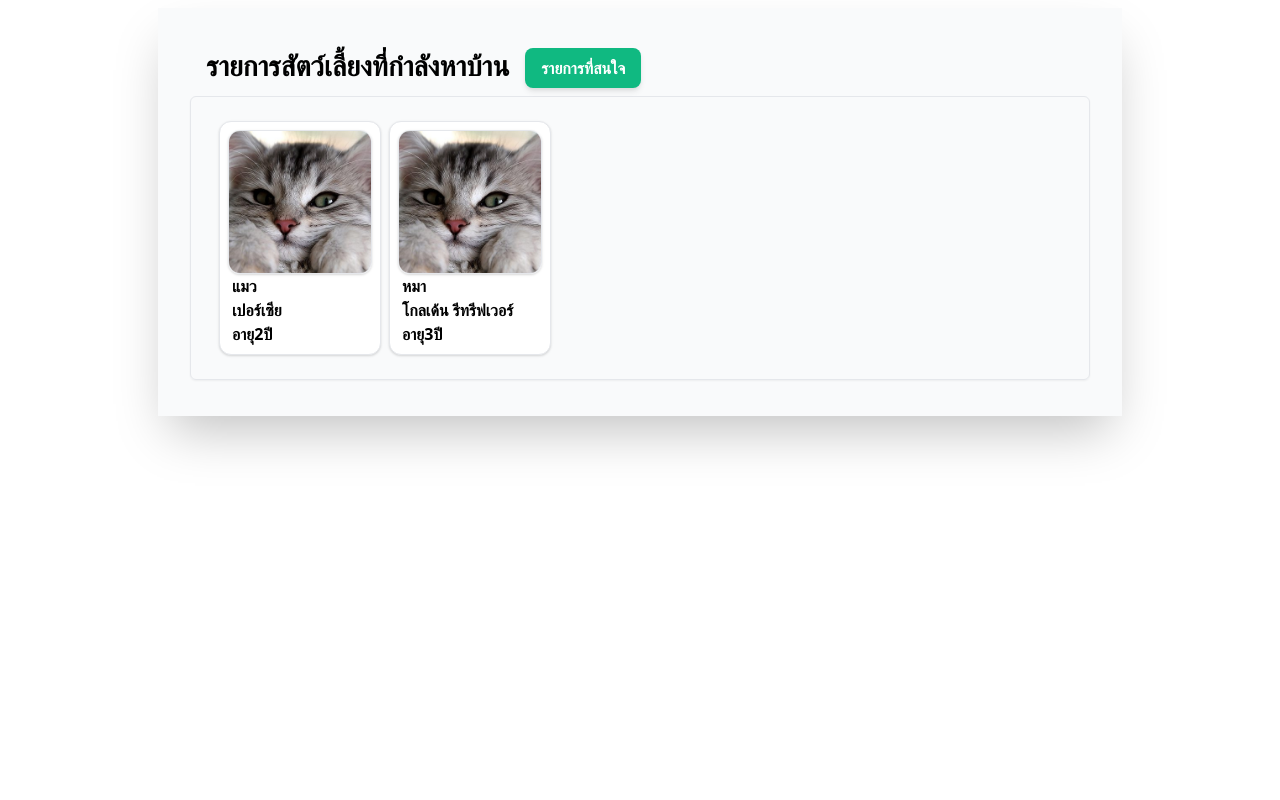
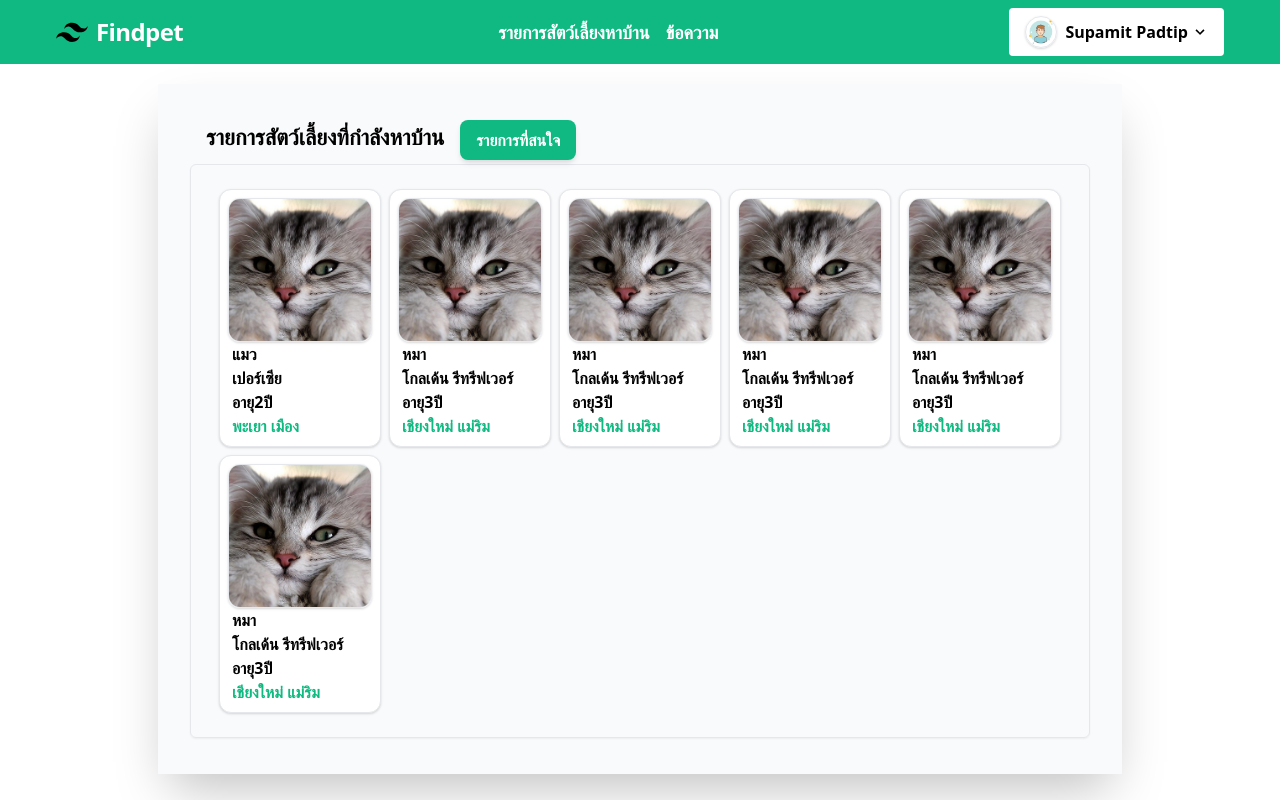
Before and after one commit to inzee86333/pet-new-home-front-end, a Next.js app: page /authenticated/finder/list_pet_finder in a window 1280 px wide. Built offline with nearby package versions, Linux system fonts and the light colour scheme.

Commit message:
Update navber, list_pet_finder

```diff
--- a/components/button.js
+++ b/components/button.js
@@ -1,6 +1,6 @@
 export function PrimaryButton({ label, onClick, type, className }) {
     return (
-        <button className={`px-4 py-2 my-2 bg-green-500 text-white font-semibold rounded-lg shadow-md hover:bg-green-700 focus:outline-none focus:ring-2 focus:ring-green-400 focus:ring-opacity-75 ${className}`}
+        <button className={`px-4 py-2 my-1 bg-green-500 text-white font-semibold rounded-lg shadow-md hover:bg-green-700 focus:outline-none focus:ring-2 focus:ring-green-400 focus:ring-opacity-75 ${className}`}
             type={type} onClick={onClick}>
             {label}
         </button>
@@ -9,7 +9,7 @@ export function PrimaryButton({ label, onClick, type, className }) {
 
 export function SecondaryButton({ label, onClick, type, className }) {
     return (
-        <button className={`px-4 py-2 my-2 rounded-full border border-green-600 text-green-600 max-w-max shadow-sm hover:bg-green-600 hover:text-white ${className}`}
+        <button className={`px-4 py-2 my-1 rounded-full border border-green-600 text-green-600 max-w-max shadow-sm hover:bg-green-600 hover:text-white ${className}`}
             type={type} onClick={onClick}>
             {label}
         </button>
@@ -22,12 +22,18 @@ export function TextButton({ label, href, type }) {
     );
 }
 
+export function TextMenuButton({ label, href, type, className }) {
+    return (
+        <a style={{fontSize: 18}} className={`text-white font-black hover:text-gray-200 ${className}`} href={href} type={type}>{label}</a>
+    );
+}
+
 export function CardInfoPetOwnerButton({ id, photo, type, age, species, sex, interested, message }) {
     return (
         <button className="w-full bg-white rounded-xl shadow border mb-2">
             <div className="flex flex-row py-3 px-6 justify-between">
                 <div className="flex flex-row">
-                    <img src={"/cat.jpg"} alt="" className="rounded-xl object-cover h-28 w-28 shadow border" />
+                    <img src={"/cat.jpg"} alt="" className="rounded-xl object-cover h-24 w-24 shadow border" />
                     <div className="px-4">
                         <div className="flex flex-row">
                             <div className="grid grid-cols-2">
@@ -69,7 +75,7 @@ export function CardInfoPetOwnerButton({ id, photo, type, age, species, sex, int
     );
 }
 
-export function CardInfoPetFinderButton({ id, photo, type, age, species, sex, interested }) {
+export function CardInfoPetFinderButton({ id, photo, type, age, species, sex, interested, province, district }) {
     return (
         <button className="w-max bg-white rounded-xl shadow border p-2 m-1">
             <div className="flex flex-col mx-auto w-max">
@@ -78,6 +84,7 @@ export function CardInfoPetFinderButton({ id, photo, type, age, species, sex, in
                     <p className="ptax px-1 font-semibold">{type}</p>
                     <p className="ptax px-1 font-semibold">{species}</p>
                     <p className="ptax px-1 font-semibold">อายุ{age}ปี</p>
+                    <p className="ptax px-1 font-semibold text-green-500 font-bold">{province} {district}</p>
                 </div>
             </div>
         </button>
--- a/components/navbar.js
+++ b/components/navbar.js
@@ -1,27 +1,37 @@
 import Link from 'next/link'
+import { TextMenuButton } from '../components/button'
+import { urlListPetOwner } from '../pages/urls'
 
-// const links = [
-//   { href: 'https://github.com/vercel/next.js', label: 'GitHub' },
-//   { href: 'https://nextjs.org/docs', label: 'Docs' },
-// ]
 
-export function Navber() {
+const logout = async (e) => {
+  e.preventDefault()
+  alert("Logout")
+}
+
+export function Nav() {
   return (
-    <nav className="flex items-center justify-between flex-wrap bg-green-500 p-5 px-14">
+    <nav className="flex items-center justify-between flex-wrap bg-green-500 p-2 px-14">
       <div className="flex items-center flex-no-shrink text-white mr-6">
         <svg className="h-8 w-8 mr-2" width="54" height="54" viewBox="0 0 54 54" xmlns="http://www.w3.org/2000/svg"><path d="M13.5 22.1c1.8-7.2 6.3-10.8 13.5-10.8 10.8 0 12.15 8.1 17.55 9.45 3.6.9 6.75-.45 9.45-4.05-1.8 7.2-6.3 10.8-13.5 10.8-10.8 0-12.15-8.1-17.55-9.45-3.6-.9-6.75.45-9.45 4.05zM0 38.3c1.8-7.2 6.3-10.8 13.5-10.8 10.8 0 12.15 8.1 17.55 9.45 3.6.9 6.75-.45 9.45-4.05-1.8 7.2-6.3 10.8-13.5 10.8-10.8 0-12.15-8.1-17.55-9.45-3.6-.9-6.75.45-9.45 4.05z" /></svg>
-        <span className="font-semibold text-xl tracking-tight">Findpet</span>
+        <span style={{ fontSize: 24 }} className="font-semibold text-xl tracking-tight">Findpet</span>
       </div>
-      <div className="block lg:hidden">
-        <button className="flex items-center px-3 py-2 border rounded text-teal-lighter border-teal-light hover:text-white hover:border-white">
-          <svg className="h-3 w-3" viewBox="0 0 20 20" xmlns="http://www.w3.org/2000/svg"><title>Menu</title><path d="M0 3h20v2H0V3zm0 6h20v2H0V9zm0 6h20v2H0v-2z" /></svg>
-        </button>
+      <div className="flex">
+        <TextMenuButton className="px-2" label="รายการสัตว์เลี้ยงหาบ้าน" href={urlListPetOwner}/>
+        <TextMenuButton className="px-2" label="ข้อความ" />
       </div>
-      <div className="w-full block flex-grow lg:flex lg:items-center lg:w-auto">
-        <div className="text-sm lg:flex-grow">
-        </div>
+      <div className="w-max flex items-center">
         <div>
-          <a href="#" className="inline-block text-sm px-4 py-2 leading-none border rounded text-white border-white hover:border-transparent hover:text-teal hover:bg-white mt-4 lg:mt-0">Download</a>
+          <div className="dropdown inline-block relative">
+            <button className="bg-white font-semibold py-2 px-4 rounded inline-flex items-center">
+              <img src={"/user.png"} alt="" className="rounded-full object-cover h-8 w-8 shadow border mr-2" />
+              <span className="mr-1">Supamit Padtip</span>
+              <svg className="fill-current h-4 w-4" xmlns="http://www.w3.org/2000/svg" viewBox="0 0 20 20"><path d="M9.293 12.95l.707.707L15.657 8l-1.414-1.414L10 10.828 5.757 6.586 4.343 8z" /> </svg>
+            </button>
+            <ul className="dropdown-menu absolute hidden text-gray-700 pt-1">
+              <li className=""><a className="rounded-t bg-gray-200 hover:bg-gray-400 py-2 px-4 block whitespace-no-wrap" href={urlListPetOwner}>เกี่ยวกับสมาชิก</a></li>
+              <li className=""><a className="rounded-b bg-gray-200 hover:bg-gray-400 py-2 px-4 block whitespace-no-wrap" onClick={logout}>ออกจากระบบ</a></li>
+            </ul>
+          </div>
         </div>
       </div>
     </nav>
--- a/components/tailwindClass.js
+++ b/components/tailwindClass.js
@@ -1,2 +1,2 @@
 export const contrinerCard="border py-5 px-6 rounded-md shadow-sm mb-1"
-export const contrinerMain="w-auto min-w-max xl:w-1/2 my-2 md:w-3/4 p-8 m-auto shadow-2xl bg-gray-50"
+export const contrinerMain="w-auto min-w-max xl:w-1/2 my-5 md:w-3/4 p-8 m-auto shadow-2xl bg-gray-50"
--- a/data/direct.js
+++ b/data/direct.js
@@ -26,6 +26,10 @@ export const animalSexList = [
 ];
 
 export const animalOwner = [
-    { id: '0001', type: 'แมว', age: '2', species: 'เปอร์เซีย', sex: 'ผู้', interested: 150, message : 3},
-    { id: '0002', type: 'หมา', age: '3', species: 'โกลเด้น รีทรีฟเวอร์', sex: 'ผู้', interested: 1006, message : 83},
+    { id: '0001', type: 'แมว', age: '2', species: 'เปอร์เซีย', sex: 'ผู้', interested: 150, message : 3, province: "พะเยา", district: "เมือง"},
+    { id: '0002', type: 'หมา', age: '3', species: 'โกลเด้น รีทรีฟเวอร์', sex: 'ผู้', interested: 1006, message : 83, province: "เชียงใหม่", district: "แม่ริม"},
+    { id: '0003', type: 'หมา', age: '3', species: 'โกลเด้น รีทรีฟเวอร์', sex: 'ผู้', interested: 1006, message : 83, province: "เชียงใหม่", district: "แม่ริม"},
+    { id: '0004', type: 'หมา', age: '3', species: 'โกลเด้น รีทรีฟเวอร์', sex: 'ผู้', interested: 1006, message : 83, province: "เชียงใหม่", district: "แม่ริม"},
+    { id: '0005', type: 'หมา', age: '3', species: 'โกลเด้น รีทรีฟเวอร์', sex: 'ผู้', interested: 1006, message : 83, province: "เชียงใหม่", district: "แม่ริม"},
+    { id: '0006', type: 'หมา', age: '3', species: 'โกลเด้น รีทรีฟเวอร์', sex: 'ผู้', interested: 1006, message : 83, province: "เชียงใหม่", district: "แม่ริม"},
 ];
--- a/pages/authenticated/finder/list_pet_finder.js
+++ b/pages/authenticated/finder/list_pet_finder.js
@@ -2,9 +2,12 @@ import { useRouter } from 'next/router'
 import { contrinerCard, contrinerMain } from '../../../components/tailwindClass'
 import { PrimaryButton, CardInfoPetFinderButton } from '../../../components/button'
 import { animalOwner } from '../../../data/direct'
+import { Nav } from '../../../components/navbar'
 
 export default function list_pet_finder() {
     return (
+        <div>
+            <Nav />
             <div className={contrinerMain}>
                 <div className="flex justify-between">
                     <div className="flex">
@@ -23,11 +26,14 @@ export default function list_pet_finder() {
                                 sex={json.sex}
                                 interested={json.interested}
                                 message={json.message}
+                                province={json.province}
+                                district={json.district}
                             />
                         ))}
 
                     </div>
                 </div>
             </div>
+        </div>
     );
 }
--- a/pages/authenticated/owner/add_pet.js
+++ b/pages/authenticated/owner/add_pet.js
@@ -6,7 +6,7 @@ import { PrimaryButton } from '../../../components/button'
 import { provinceList, animalTypeList, speciesList, birthYearList, animalSexList } from '../../../data/direct'
 import { contrinerCard, contrinerMain } from '../../../components/tailwindClass'
 import { urlListPetOwner } from '../../urls'
-import { Navber } from '../../../components/navbar'
+import { Nav } from '../../../components/navbar'
 
 export default function AddPet() {
     const router = useRouter()
@@ -33,7 +33,7 @@ export default function AddPet() {
 
     return (
         <div>
-            <Navber/>
+            <Nav/>
             <div className={ contrinerMain }>
                 <h1>รายละเอียดสัตว์เลี้ยง</h1>
                 <div className={contrinerCard}>
@@ -77,7 +77,7 @@ export default function AddPet() {
                                 <div className="flex">
                                     {imageList.map((image, index) => (
                                         <div key={index} className="image-item">
-                                            <img src={image['data_url']} alt="" className="object-cover mx-1 h-28 w-28 shadow border-2" />
+                                            <img src={image['data_url']} alt="" className="object-cover ml-1 h-28 w-28 shadow rounded-md border-2" />
                                             <div className="image-item__btn-wrapper flex">
                                                 <button className="mx-auto" onClick={() => onImageRemove(index)}>ลบ</button>
                                             </div>
--- a/pages/authenticated/owner/list_pet_owner.js
+++ b/pages/authenticated/owner/list_pet_owner.js
@@ -3,7 +3,7 @@ import { contrinerCard, contrinerMain } from '../../../components/tailwindClass'
 import { SecondaryButton, CardInfoPetOwnerButton } from '../../../components/button'
 import { urlAddPet } from '../../urls'
 import { animalOwner } from '../../../data/direct'
-import { Navber } from '../../../components/navbar'
+import { Nav } from '../../../components/navbar'
 
 export default function list_pet_owner() {
     const router = useRouter()
@@ -15,7 +15,7 @@ export default function list_pet_owner() {
 
     return (
         <div>
-            <Navber/>
+            <Nav/>
             <div className={contrinerMain}>
                 <div className="flex justify-between">
                     <h1 className="py-1">รายการหาบ้านของฉัน</h1>
@@ -34,7 +34,6 @@ export default function list_pet_owner() {
                                 message={json.message}
                             />
                         ))}
-
                     </div>
                 </div>
             </div>
--- a/styles/index.css
+++ b/styles/index.css
@@ -23,7 +23,7 @@ textarea {
 }
 
 h1 {
-    font-size: 28px;
+    font-size: 22px;
     margin-left: 12px;
     margin-bottom: 6px;
     font-weight: bold;
@@ -39,3 +39,7 @@ h1 {
     font-size: 16px;
     text-align: left;
 }
+
+.dropdown:hover .dropdown-menu {
+  display: block;
+}
```
Lines whose indentation alone changed are shown as unchanged.
